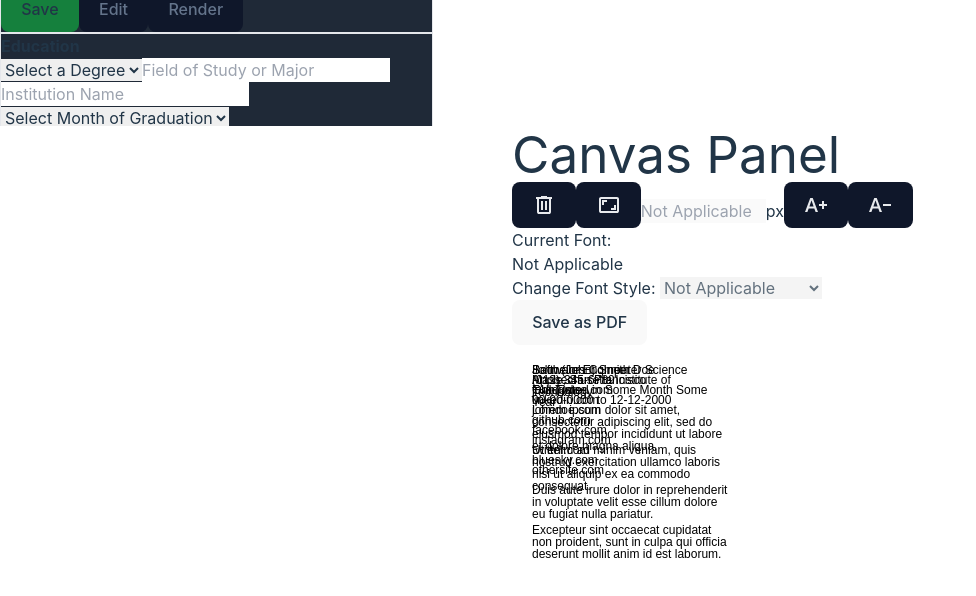
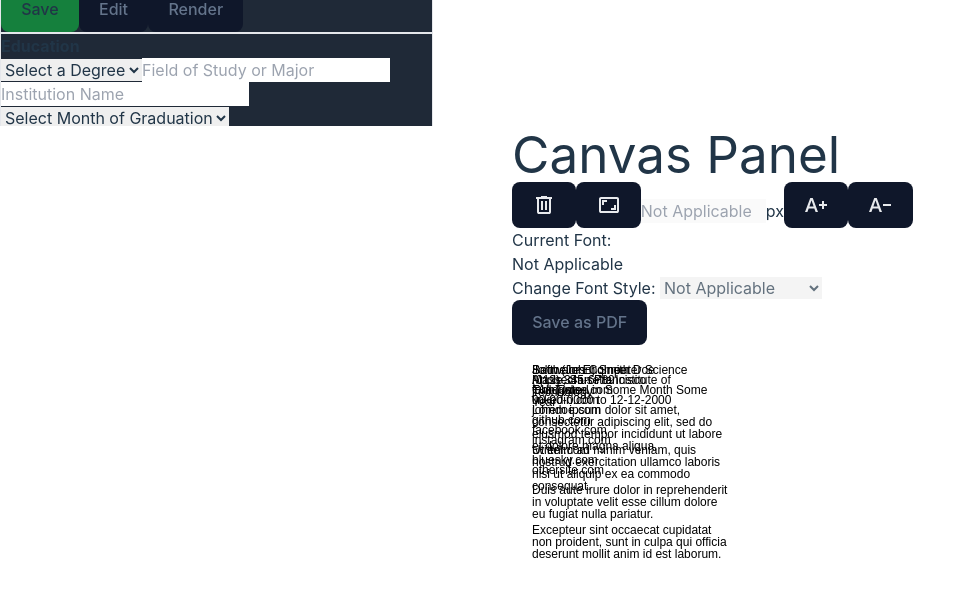
Before and after one commit to leo-jng/cv_application, a React (Vite) app: page / in a window 1280 px wide. Shown: the part 674-1270 px from the top of the page, without its empty margins (0-976 px from the left). Built offline with nearby package versions, Linux system fonts and the light colour scheme.

Commit message:
Implemented saveToPdf feature

```diff
--- a/package.json
+++ b/package.json
@@ -13,6 +13,7 @@
     "@emotion/react": "^11.13.3",
     "@emotion/styled": "^11.13.0",
     "@mui/material": "^6.1.7",
+    "jspdf": "^2.5.2",
     "konva": "^9.3.16",
     "react": "^18.3.1",
     "react-dom": "^18.3.1",
--- a/src/App.jsx
+++ b/src/App.jsx
@@ -207,6 +207,9 @@ function App() {
   //when a onCanvasComponent is clicked, and the scale button is clicked, toggle scale switch state
   const [scaleToggle, setScaleToggle] = useState(false); // set to false by default
 
+  // initialize a reference for canvas stage for save-to-pdf feature
+  const canvasStageRef = useRef(null);
+
   // generates a random key for state objects in experience and oncanvascomponents
   const generateRandomKey = (currentStateObject) => {
     console.log("currentStateObject", currentStateObject);
@@ -335,6 +338,7 @@ function App() {
         <section className="float-right ">
           <h1>Canvas Panel</h1>
           <CanvasUtility
+            canvasNode={canvasStageRef.current}
             isSelected={selectedCanvasComponent !== null}
             scaleToggle={scaleToggle}
             setScaleToggle={setScaleToggle}
@@ -346,6 +350,8 @@ function App() {
 
           <div id="canvas" className="bg-white h-[1024px] w-[768px]">
             <Stage
+              // this ref is used to save canvas into image, and then into pdf
+              ref={canvasStageRef}
               width={768}
               height={1024}
               // deselecting onCanvasComponent function based on react konva documentation
--- a/src/Components/CanvasUtility/CanvasUtility.jsx
+++ b/src/Components/CanvasUtility/CanvasUtility.jsx
@@ -3,8 +3,10 @@ import scaleIcon from "../../assets/scaleIcon.svg";
 import textIncreaseIcon from "../../assets/textIncreaseIcon.svg";
 import textDecreaseIcon from "../../assets/textDecreaseIcon.svg";
 import { useEffect, useRef } from "react";
+import { jsPDF } from "jspdf";
 
 export default function CanvasUtility({
+  canvasNode,
   isSelected,
   scaleToggle,
   setScaleToggle,
@@ -14,6 +16,7 @@ export default function CanvasUtility({
   setOnConvasComponents,
 }) {
   const fontInputRef = useRef(null);
+  const saveToPdfButtonRef = useRef(null);
 
   useEffect(() => {
     // listens for key presses on the fontsize input element
@@ -118,11 +121,61 @@ export default function CanvasUtility({
     }));
   };
 
-  // const saveCanvasToPdf = () => {
-  // reactKonva requires that the canvas be converted to an image first, then saved as a pdf via jsPDF library.
-  // we can make the text selectable by creating hidden text underneath an image, such that
-  // while it is not visible, it is still selectable
-  // };
+  const checkCanvasSaveable =
+    // checks if the canvas can be saved to pdf with the 2 conditions:
+    // 1) there are components placed on the canvas
+    // 2) the canvasNode reference has updated reference the Stage Node
+    //    (CanvasUtility acknolwedges this on the render after the initial render
+    //    bc the update takes place in a component below the Canvas Utility component)
+    Object.keys(onCanvasComponents).length != 0 && canvasNode != null
+      ? true
+      : false;
+
+  useEffect(() => {
+    // the Node.toImage is an async function, so it is safer to wrap it into a useEffect
+    console.log("canvas stage reference useEffect triggered");
+    const saveCanvasToPdf = () => {
+      console.log("saveCanvasToPdf clicked");
+      canvasNode.toImage({
+        callback: function (image) {
+          // console.log("canvas ref", canvasNode);
+          console.log("Image Retrieved", image, image.src);
+          const pdfDoc = new jsPDF();
+          pdfDoc.addImage(
+            image.src,
+            "PNG",
+            0,
+            0
+            // 50,
+            // 50
+            // canvasNode.attrs.width,
+            // canvasNode.attrs.height
+          );
+          pdfDoc.save("testsave.pdf");
+        },
+        // x: 0,
+        // y: 0,
+        // width: canvasNode.attrs.width,
+        // height: canvasNode.attrs.height,
+      });
+    };
+
+    if (canvasNode != null && saveToPdfButtonRef.current != null) {
+      console.log("mounted saveCanvasToPdf to button");
+      saveToPdfButtonRef.current.addEventListener("click", saveCanvasToPdf);
+    }
+    console.log("----------------------------");
+    return () => {
+      if (canvasNode != null && saveToPdfButtonRef.current != null) {
+        console.log("unmounted saveCanvasToPdf button");
+        saveToPdfButtonRef.current.removeEventListener(
+          "click",
+          saveCanvasToPdf
+        );
+      }
+    };
+  }, [canvasNode, saveToPdfButtonRef]);
+
   return (
     <>
       <div id="utilitybar">
@@ -226,7 +279,18 @@ export default function CanvasUtility({
           onCanvasComponents={onCanvasComponents}
           selectedCanvasComponent={selectedCanvasComponent}
         />
-        <button>Save as PDF</button>
+        <button
+          ref={saveToPdfButtonRef}
+          // disable the button if canvasNode Ref (Stage Element) is null and there are elements on canvas
+          disabled={checkCanvasSaveable == false ? true : false}
+          className={
+            checkCanvasSaveable == true
+              ? "bg-green-700"
+              : "bg-slate-900  text-slate-500 hover:border-slate-900"
+          }
+        >
+          Save as PDF
+        </button>
       </div>
     </>
   );
```
Also changed, not shown: 1 other file (tests, documents, lock files or other folders).
